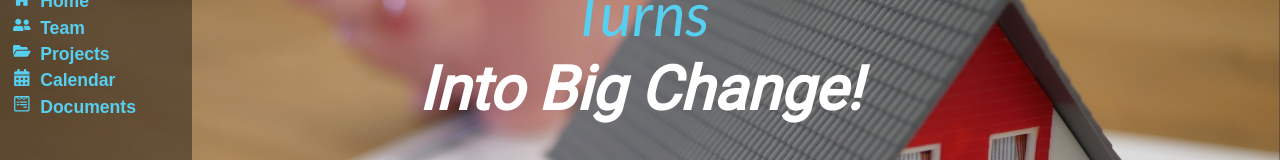
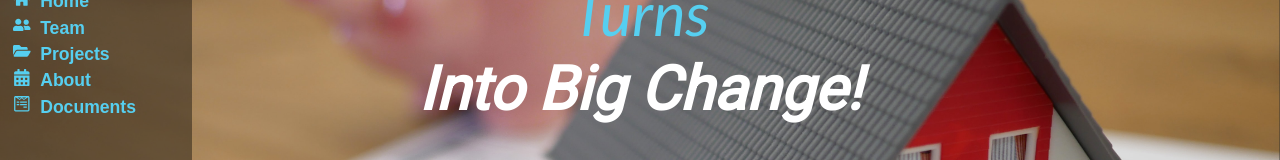
Before and after one commit to jirois/easy_save, a React (Create React App) app: page / in a window 1280 px wide. Shown: the part 188-348 px from the top of the page. Built offline with nearby package versions, Linux system fonts and the light colour scheme.

Commit message:
fix: nav text-about

```diff
--- a/src/data.js
+++ b/src/data.js
@@ -34,7 +34,7 @@ export const links = [
     {
         id: 4,
         url: '/calendar',
-        text: 'calendar',
+        text: 'about',
         icon: <FaCalendarAlt />,
     },
     {
```
